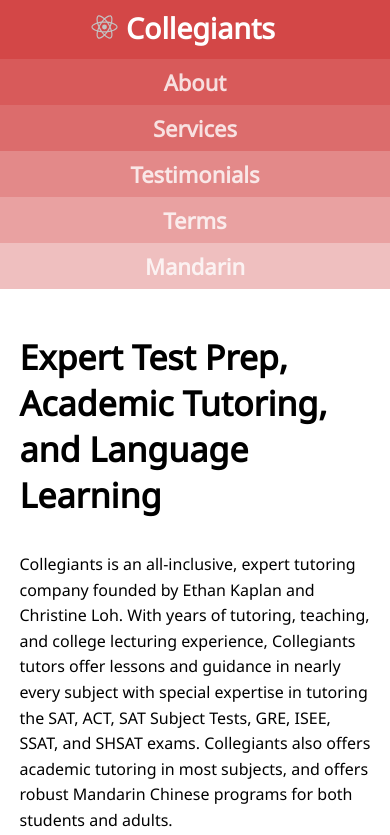
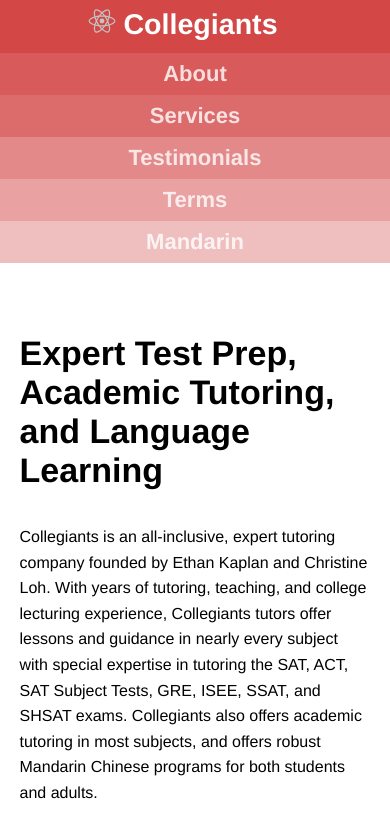
Before and after one commit to gibsonhdrew/collegiants, a React (Create React App) app: page / in a window 390 px wide. Shown: the top 835 px of the page. Built offline with nearby package versions, Linux system fonts and the light colour scheme.

Commit message:
helvetica

```diff
--- a/public/index.html
+++ b/public/index.html
@@ -20,7 +20,6 @@
       Learn how to configure a non-root public URL by running `npm run build`.
     -->
     <title>Collegiants</title>
-    <link href="https://fonts.googleapis.com/css?family=Open+Sans" rel="stylesheet">
     <link href="https://fonts.googleapis.com/css?family=Noto+Sans" rel="stylesheet">
   </head>
   <body>
--- a/src/App.css
+++ b/src/App.css
@@ -137,6 +137,9 @@
 
 /* MOBILE */
 @media screen and (max-width: 800px) {
+    * {
+        font-family: 'Helvetica', sans-serif;
+    }
   .subNav {
     font-size: 22px;
     display: block;
```
